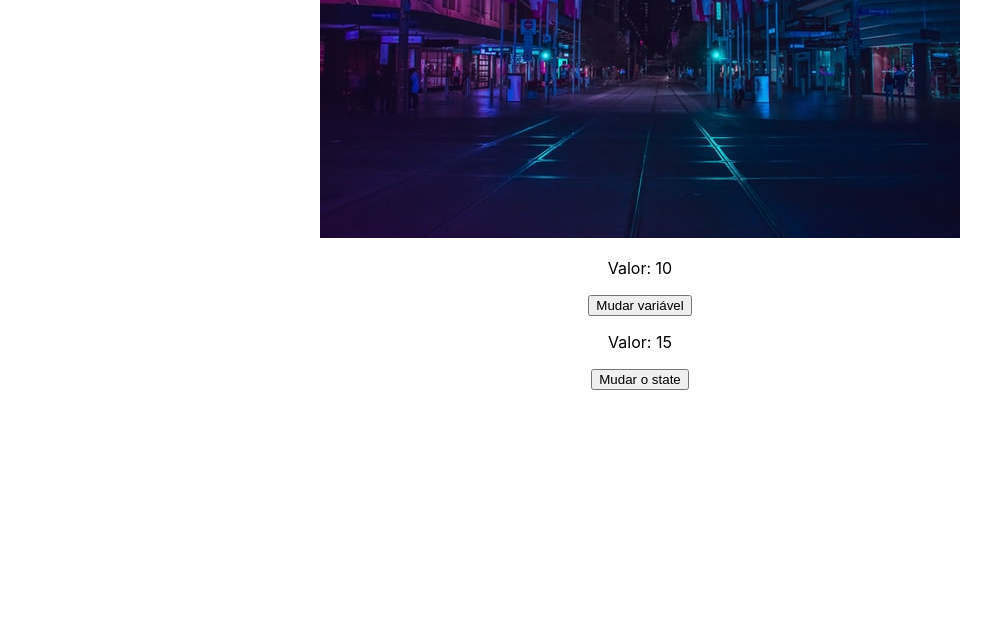
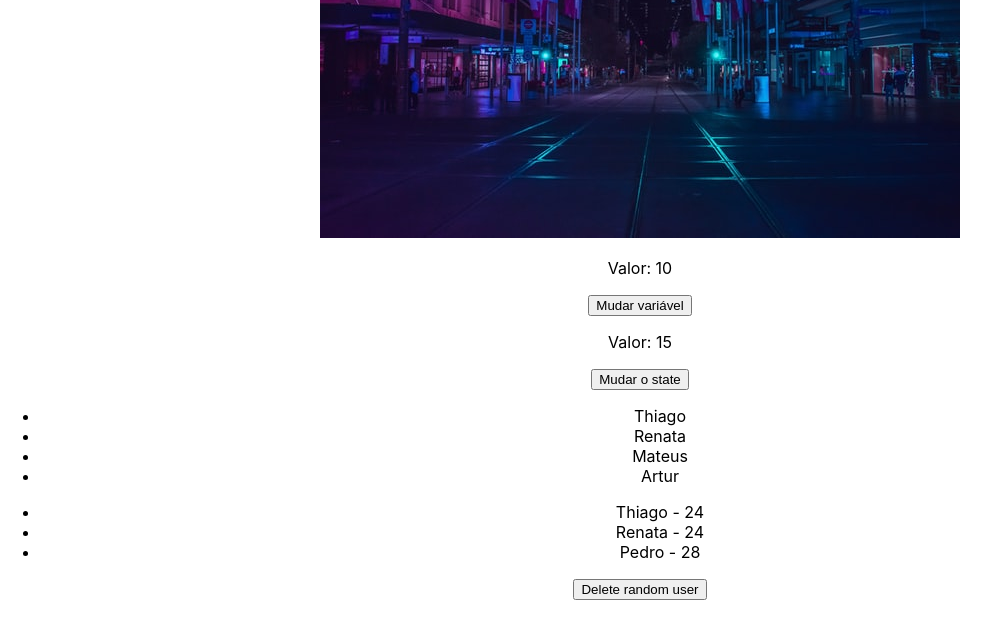
Before and after one commit to ThiagoDevLuiz/react.js, a React (Create React App) app: page / in a window 1280 px wide. Shown: the part 702-1340 px from the top of the page, without its empty margins (0-1000 px from the left). Built offline with nearby package versions, Linux system fonts and the light colour scheme.

Commit message:
ListRender

```diff
--- a/src/App.js
+++ b/src/App.js
@@ -1,5 +1,6 @@
 import './App.css';
 import ManageData from './components/ManageData';
+import ListRender from './components/ListRender';
 
 import City from './assets/city.jpg'
 
@@ -16,6 +17,7 @@ function App() {
         <img src={City} alt="Cidade" />
       </div>
       <ManageData/>
+      <ListRender/>
     </div>
   );
 }
--- /dev/null
+++ b/src/components/ListRender.js
@@ -0,0 +1,40 @@
+import { useState } from 'react'
+
+const ListRender = () => {
+  const [list] = useState(["Thiago", "Renata", "Mateus", "Artur"])
+
+  const [users, setUsers] = useState([
+    {id: 1, name: "Thiago", age: 24},
+    {id: 2, name: "Renata", age: 24},
+    {id: 3, name: "Pedro", age: 28},
+  ])
+
+  const deleteRandom = () => {
+    const randomNumber = Math.floor(Math.random() * 4)
+
+    setUsers((prevUsers) => {
+      console.log(prevUsers)
+      return prevUsers.filter((user) => randomNumber !== user.id)
+    })
+  }
+
+  return (
+    <div>
+      <ul>
+        {list.map((item, i) => (
+          <li key={i}>{item}</li>
+        ))}
+      </ul>
+      <ul>
+        {users.map((user) => (
+          <li key={user.id}>
+            {user.name} - {user.age}
+          </li>
+        ))}
+      </ul>
+      <button onClick={deleteRandom}>Delete random user</button>
+    </div>
+  )
+}
+
+export default ListRender
```
